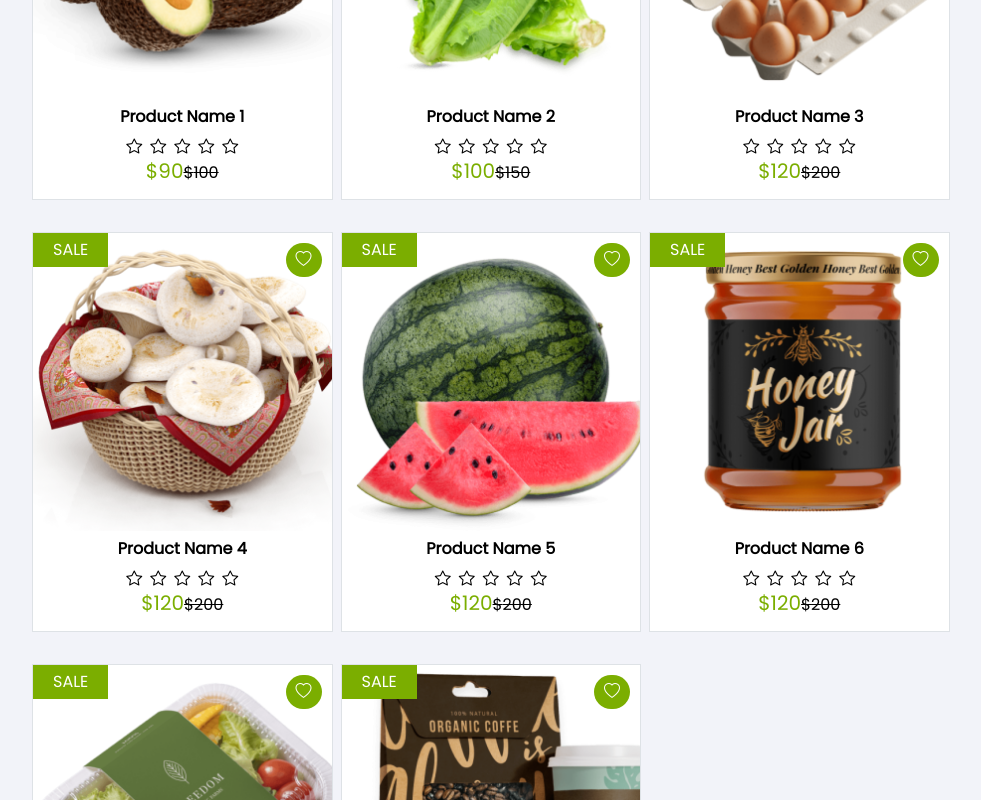
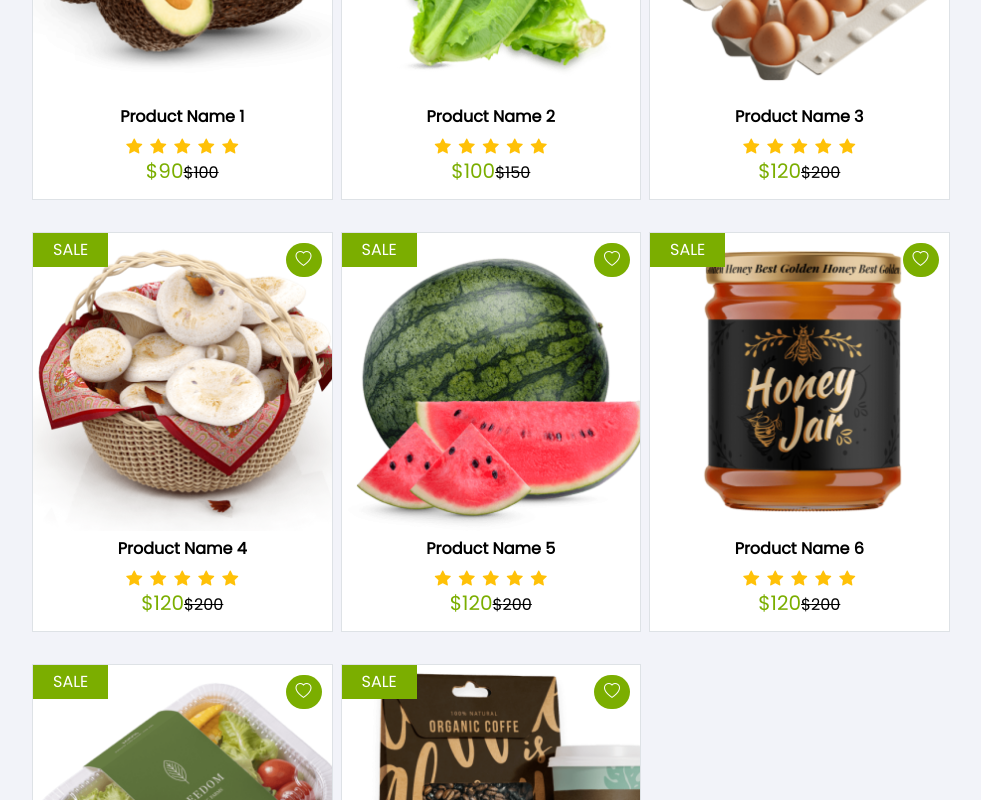
Before and after one commit to v1p3r75/friedshop-front-react, a React (Vite) app: page / in a window 1280 px wide. Shown: the part 1360-2160 px from the top of the page, without its empty margins (28-1009 px from the left). Built offline with nearby package versions, Linux system fonts and the light colour scheme.

Commit message:
Update Reviews

```diff
--- a/src/components/Reviews.tsx
+++ b/src/components/Reviews.tsx
@@ -5,7 +5,7 @@ const Reviews = ({rating} : {rating : number}) => {
 
     let content = document.createElement('div');
     const star = document.createElement('i');
-    star.classList.add('bi', 'bi-star');
+    star.classList.add('bi', 'bi-star-fill');
 
     for (let i = 0; i < 5; i++) {
         content.appendChild(star);
@@ -13,8 +13,8 @@ const Reviews = ({rating} : {rating : number}) => {
 
 
     return (
-        <div className="products-reviews d-flex gap-2">
-            <i className="bi bi-star"></i><i className="bi bi-star"></i><i className="bi bi-star"></i><i className="bi bi-star"></i><i className="bi bi-star"></i>
+        <div className="products-reviews d-flex gap-2 text-warning">
+            <i className="bi bi-star-fill"></i><i className="bi bi-star-fill"></i><i className="bi bi-star-fill"></i><i className="bi bi-star-fill"></i><i className="bi bi-star-fill"></i>
         </div>
     )
 
```
